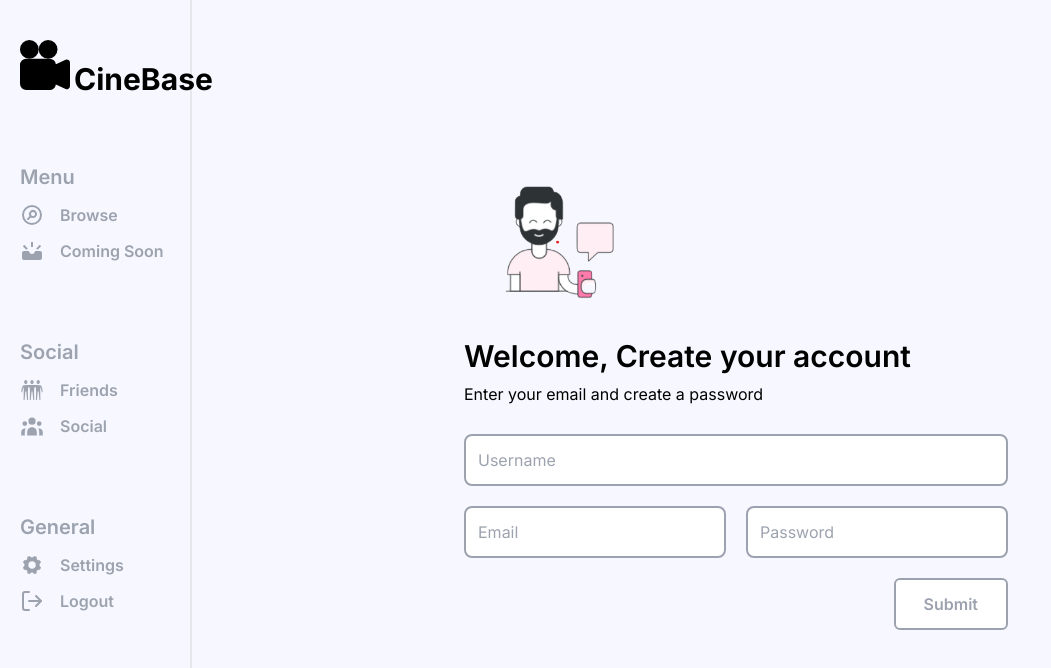
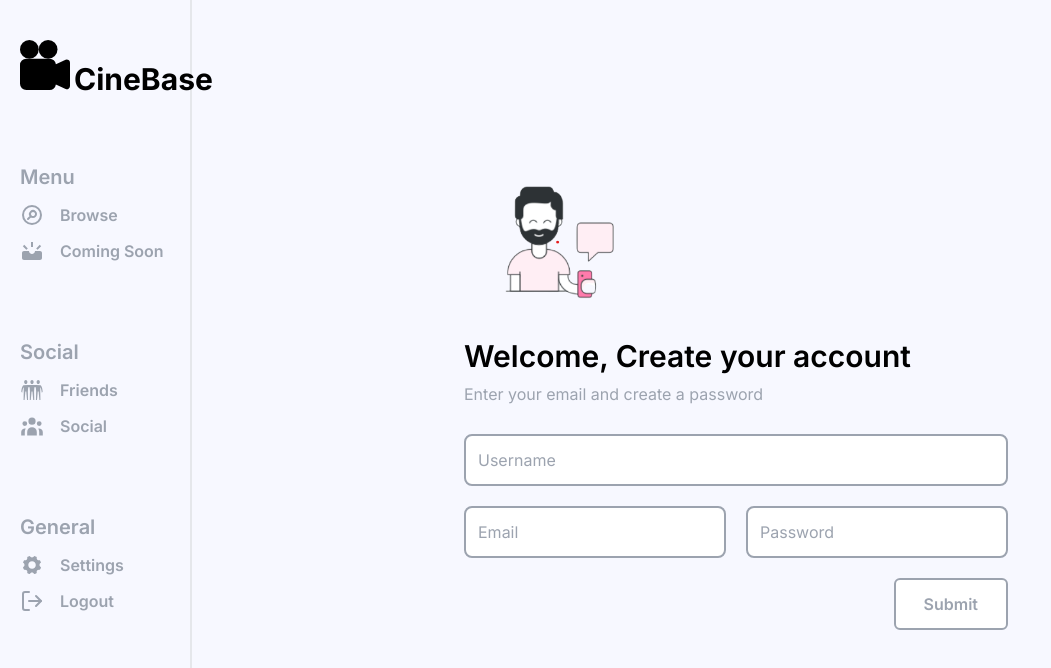
Before and after one commit to itsfarhankhan28/CineBase, a Next.js app: page /signup in a window 1280 px wide. Shown: the top 668 px of the page, without its empty margins (0-1051 px from the left). Built offline with nearby package versions, Linux system fonts and the light colour scheme.

Commit message:
style(signup): changed style of signup page

```diff
--- a/src/app/signup/page.jsx
+++ b/src/app/signup/page.jsx
@@ -1,3 +1,4 @@
+/* eslint-disable @next/next/no-img-element */
 /* eslint-disable react-hooks/rules-of-hooks */
 'use client'
 
@@ -39,7 +40,7 @@ const page = () => {
             <div><img className="w-[200px]" src='/IMG/authimg (2).png' alt="" /></div>
             <div className="leading-10">
                 <h1 className="text-3xl font-semibold">Welcome, Create your account</h1>
-                <h4 className="text-md">Enter your email and create a password</h4>
+                <h4 className="text-md text-gray-400">Enter your email and create a password</h4>
             </div>
             <div className="flex flex-col gap-5">
                 <div>
```
